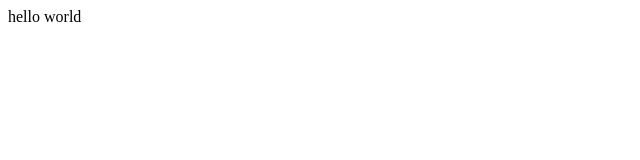
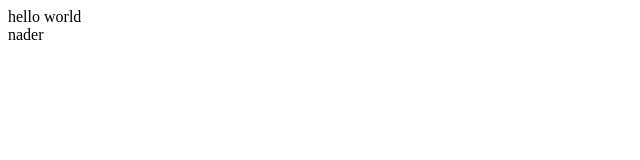
Before and after one commit to naderwat/git0303, a plain HTML site: page index.html in a window 1280 px wide. Shown: the full height of the page, 0-640 px from the left. Drawn offline with Linux system fonts and the light colour scheme.

Commit message:
edited form  my pc

```diff
--- a/index.html
+++ b/index.html
@@ -4,6 +4,7 @@
 	<title></title>
 </head>
 <body>
-hello world
+hello world <br>
+nader
 </body>
 </html>
```
